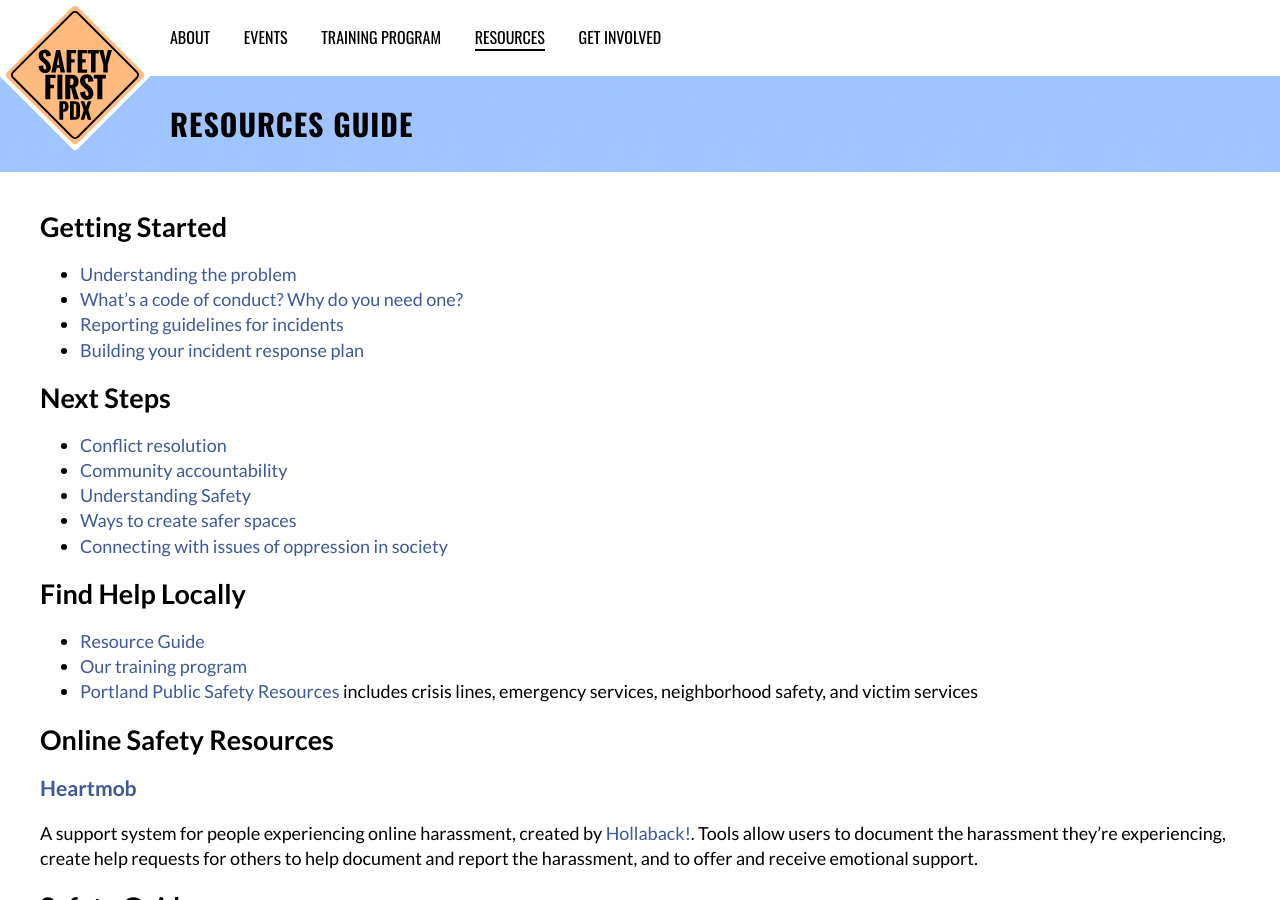
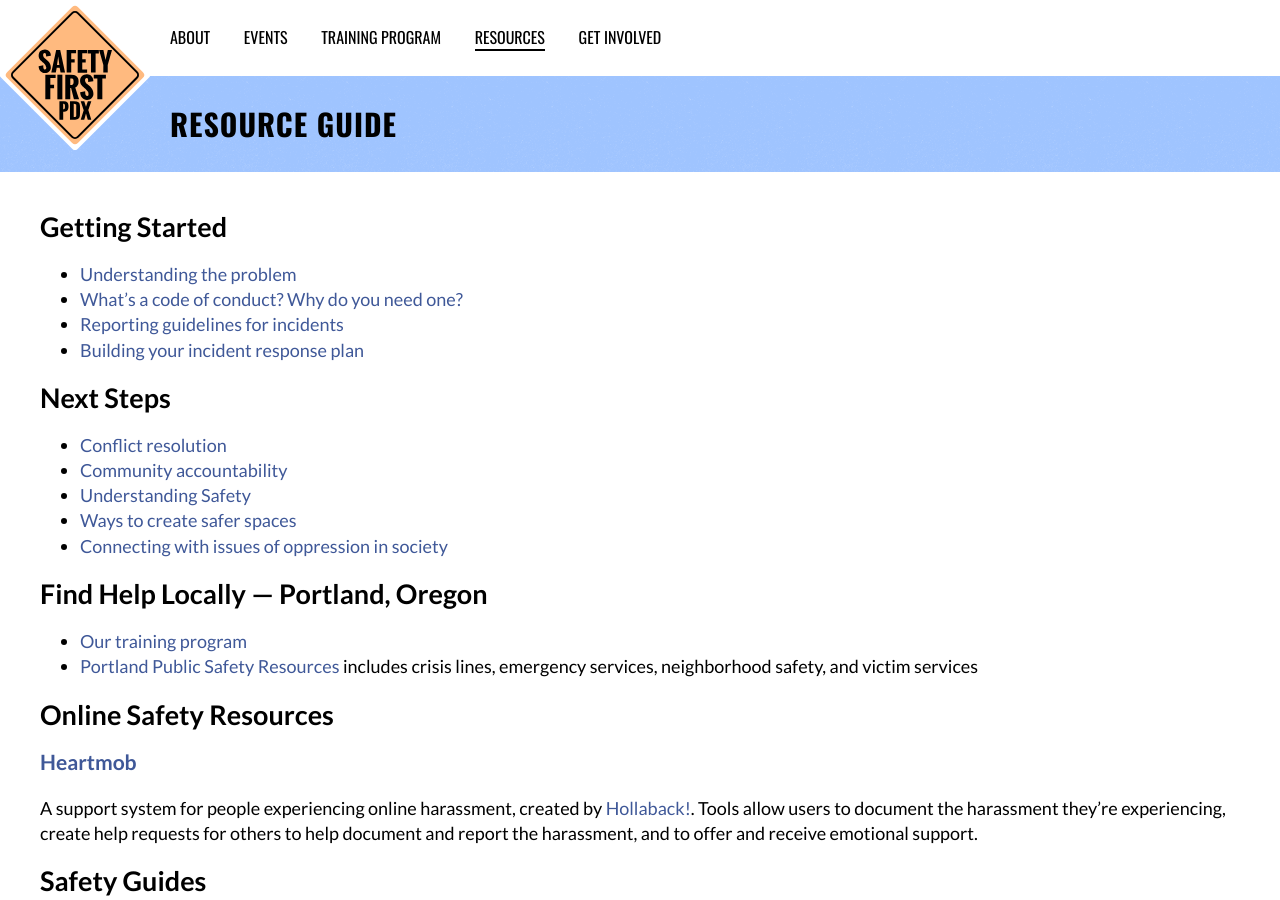
Before and after one commit to safetyfirstpdx/safetyfirstpdx.github.io, a Jekyll site: the page built from resources/index.md, in a window 1280 px wide and 900 px high. Built offline with Jekyll 4.4.1, drawn with Linux system fonts in a browser that asks for light colours; nearby versions of some CDN libraries.

Commit message:
Reorganizing the training and resources sections for easier management.

```diff
--- a/resources/index.md
+++ b/resources/index.md
@@ -1,28 +1,26 @@
 ---
 layout: default
-title: Resources Guide
+title: Resource Guide
 ---
-
 
 ## Getting Started
 
-* [Understanding the problem](/training/code_of_conduct/problem.html)
-* [What's a code of conduct? Why do you need one?](/training/code_of_conduct/code_of_conduct.html)
-* [Reporting guidelines for incidents](/training/code_of_conduct/reporting.html)
-* [Building your incident response plan](/training/code_of_conduct/incident_response.html)
+* [Understanding the problem](problem.html)
+* [What's a code of conduct? Why do you need one?](code_of_conduct.html)
+* [Reporting guidelines for incidents](reporting.html)
+* [Building your incident response plan](incident_response.html)
 
 ## Next Steps
 
-* [Conflict resolution](/training/code_of_conduct/conflict_resolution.html)
-* [Community accountability](/training/code_of_conduct/accountability.html)
-* [Understanding Safety](/training/code_of_conduct/safety.html)
-* [Ways to create safer spaces](/training/code_of_conduct/safer_spaces.html)
-* [Connecting with issues of oppression in society](/resources/society.html)
+* [Conflict resolution](conflict_resolution.html)
+* [Community accountability](accountability.html)
+* [Understanding Safety](safety.html)
+* [Ways to create safer spaces](safer_spaces.html)
+* [Connecting with issues of oppression in society](society.html)
 
-## Find Help Locally
+## Find Help Locally — Portland, Oregon
 
-* [Resource Guide](/resources/index.html)
-* [Our training program](/training/code_of_conduct)
+* [Our training program](/training)
 * [Portland Public Safety Resources](https://www.portlandoregon.gov/oni/article/320566) includes crisis lines, emergency services, neighborhood safety, and victim services
 
 ## Online Safety Resources
```
Also changed, not shown: training/code_of_conduct/index.md (+4 -6 lines), training/code_of_conduct/training.md (deleted, +0 -13 lines), training/index.md (added, +9 -0 lines), resources/accountability.md (renamed from training/code_of_conduct/accountability.md), resources/code_of_conduct2.md (renamed from training/code_of_conduct/code_of_conduct.md), resources/conflict_resolution.md (renamed from training/code_of_conduct/conflict_resolution.md), resources/incident_response.md (renamed from training/code_of_conduct/incident_response.md), resources/problem.md (renamed from training/code_of_conduct/problem.md), resources/safer_spaces.md (renamed from training/code_of_conduct/safer_spaces.md), resources/safety.md (renamed from training/code_of_conduct/safety.md).
